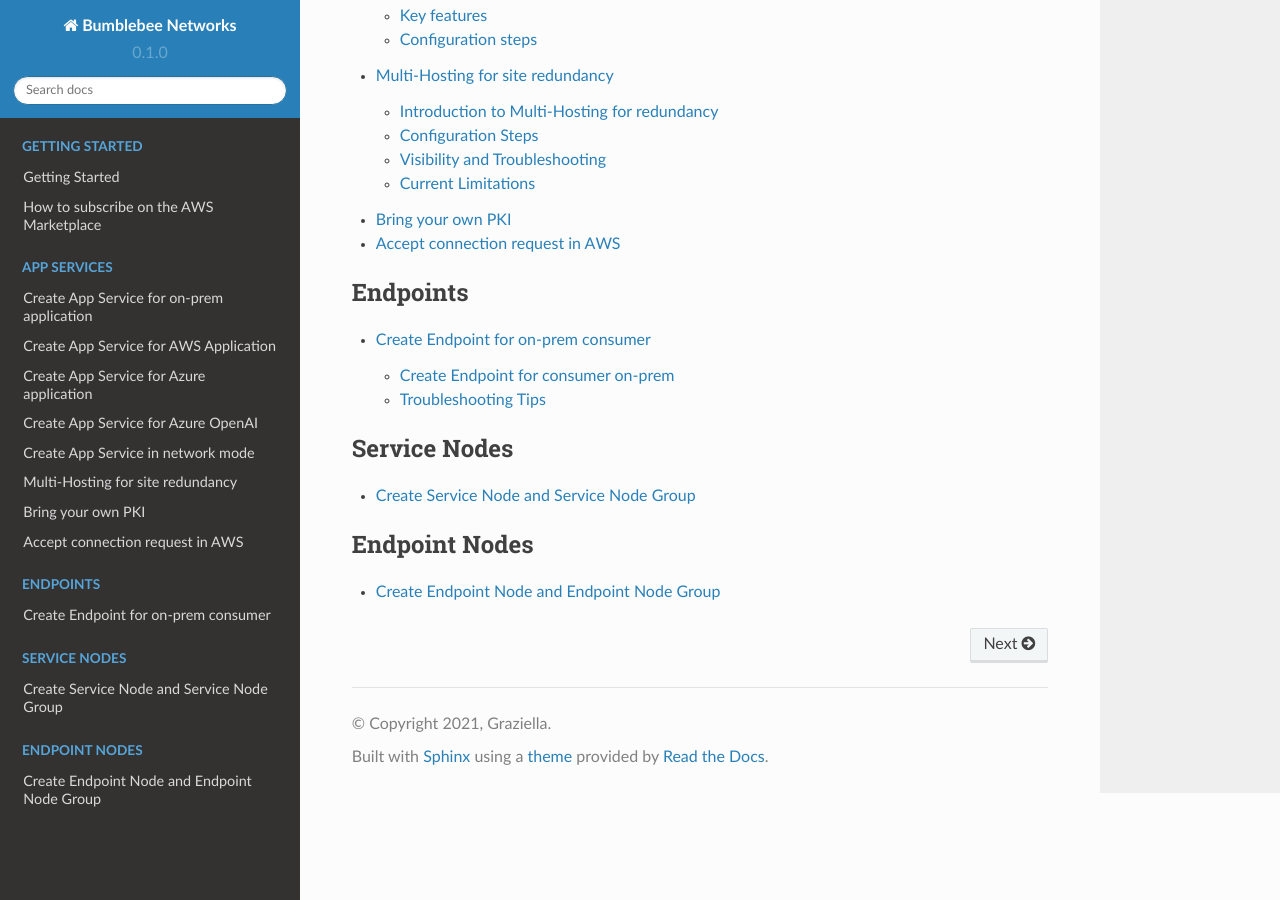
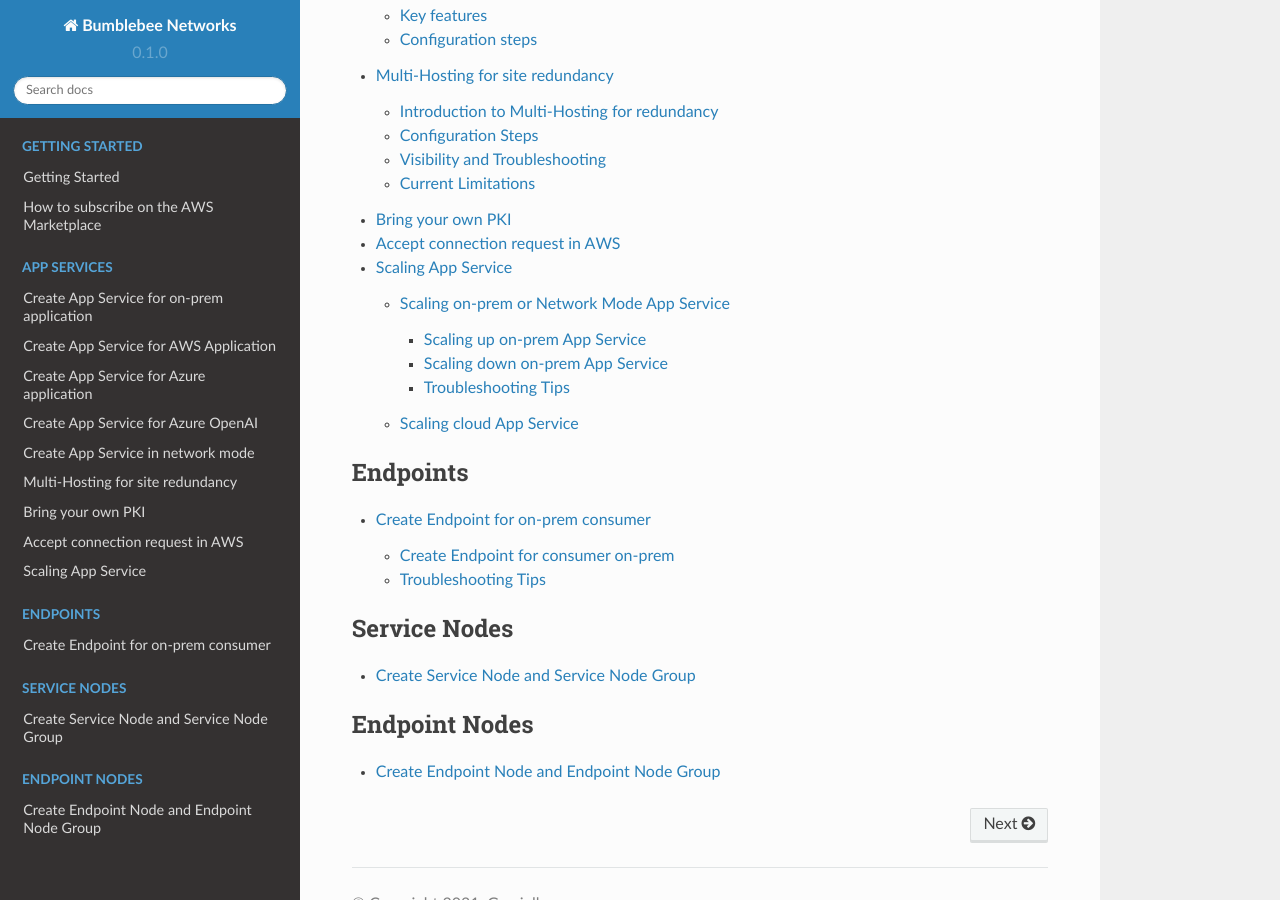
Before and after one commit to sherrywei-bumblebee/bumblebee-docs, a Sphinx documentation site: the page built from docs/source/index.rst, in a window 1280 px wide and 900 px high, scrolled down 1517 px. Built offline with Sphinx 7.4.7 and the Read the Docs theme 2.0.0, drawn with Linux system fonts in a browser that asks for light colours; pages that are not in the unit, such as notebooks, are missing from menus; some of the changed lines change nothing that is shown.

Commit message:
app service performance

```diff
--- /dev/null
+++ b/docs/source/AppService/app_service_performance.rst
@@ -0,0 +1,74 @@
+==============================================
+Scaling App Service
+==============================================
+
+Scaling on-prem or Network Mode App Service
+===============================
+
+on-prem or Network Mode App Service scaling is by deploying more service nodes in the same Service Node Group.
+
+|service_node_group|
+
+
+An on-prem App Service is always created in a Service Node Group. To improve the throughput of the App Service,
+create a new Service Node in the same group. Bumblebee Networks automatically
+installs App Services in the new Service Node. Endpoints' incoming traffic is
+spread among all Service Node. By default the platform supports up to 6 Service Nodes in one location.
+Contact support@bumblebeenet.com if you need to install more service nodes.
+
+Scaling up on-prem App Service
+---------------------------------
+
+Add a service node to increase performance for on-prem App Service
+To create a new Service Node in the existing Service Node group, follow the instructions below.
+
+1. Login to the Bumblebee Portal
+#. Click Service Nodes at the main navigation menu
+#. Click Create New Service Node
+#. Enter a Service Node name
+#. For Service Node Group, select Use Existing
+#. In the drop down menu select one existing group
+#. Click Create Service Node
+#. Click Prepare OVA for download
+#. Click Download
+#. Install the OVA on your on-prem datacenter or office where previous nodes are also deployed
+#. Boot up the OVA
+#. Go back the Bumblebee Networks console, you should see the new node is registered and in up state.
+#. Done
+
+Scaling down on-prem App Service
+----------------------------------
+
+Scaling down on-prem App Service is by deleting a Service Node in the Service Node group.
+
+1. Login to the Bumblebee portal
+#. Click Service Nodes at the main navigation menu
+#. Select the service node you like to delete, click Actions
+#. Click Delete.
+#. Done
+
+Troubleshooting Tips
+------------------------
+
+If the new node does not come up, follow the instruction here to troubleshoot.
+
+
+Scaling cloud App Service
+============================
+
+Cloud App Services, such as AWS App Service where application is deployed in AWS or Azure App Service where application
+is deployed in Azure, can be scaled up or down. The steps are as follows.
+
+1. Login to the Bumblebee portal
+#. Click App Services at the main navigation menu
+#. Select an App Service, click Actions
+#. Click Resize App Service
+#. Size up by 1 unit or Size down down by 1 unit
+#. Click confirm
+
+
+
+
+
+
+.. |service_node_group| image:: media/service_node_group.png
--- a/docs/source/index.rst
+++ b/docs/source/index.rst
@@ -30,6 +30,7 @@ Global Private Link service to everyone on earth.
    AppService/multi-hosting
    AppService/bring_your_own_pki
    AppService/aws_grant_access
+   AppService/app_service_performance
 
 
 .. toctree::
```
Also changed, not shown: docs/source/AppService/media/service_node_group.png (added).
